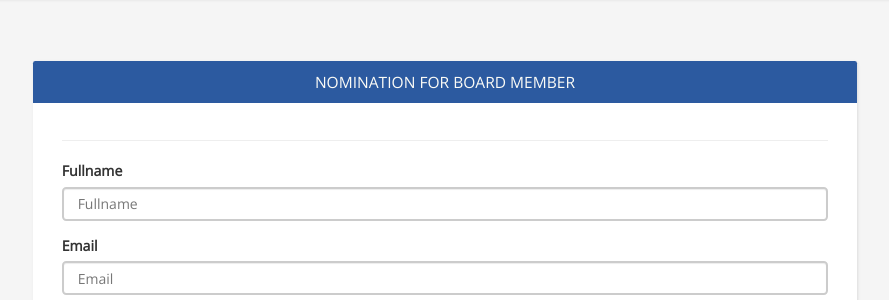
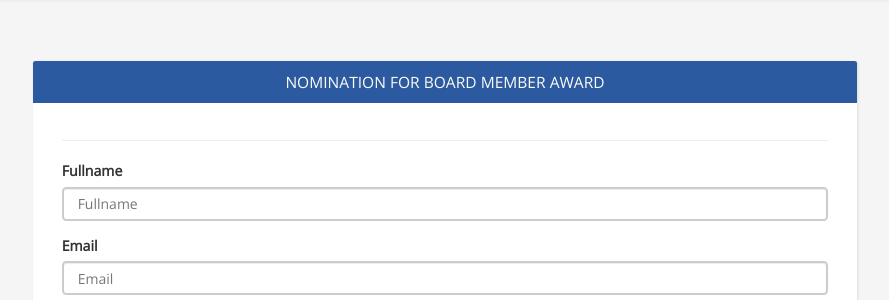
Before and after one commit to pythonindia/pssi.org.in, a Django app: a page that uses templates/nominations/nominations.html in a window 1280 px wide. Shown: the part 72-372 px from the top of the page, without its empty margins (195-1084 px from the left). Run offline with Django 3.2, Linux system fonts and the light colour scheme; a user stored in the database is signed in; tables that the repository leaves empty hold one stand-in row (values such as "Sample post"); some libraries are stand-ins or nearby versions.

Commit message:
Fixing problems with KGA award form

```diff
--- a/templates/nominations/nominations.html
+++ b/templates/nominations/nominations.html
@@ -17,7 +17,7 @@
 <div class="row">
     <div class="col-lg-8 col-lg-offset-2 col-sm-6 col-sm-offset-3 col-xs-12 col-xs-offset-0 push-3">
         <div class="form-container space-2-bottom">
-            <h2 class="fill-blue text-center">Nomination for {{ ntype.name }}</h2>
+            <h2 class="fill-blue text-center">Nomination for {{ ntype.name }} Award</h2>
             <div class="pad-2 push-half-top push-2-bottom">
 
               {{ gtype.terms|markdown2html|safe }}
```
